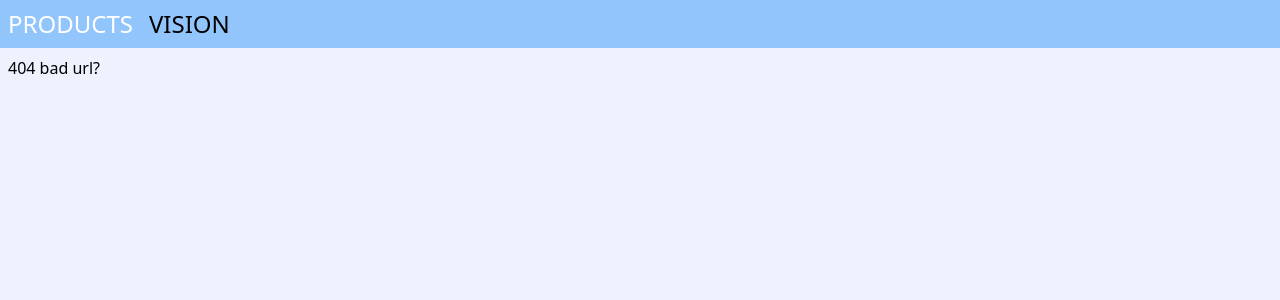
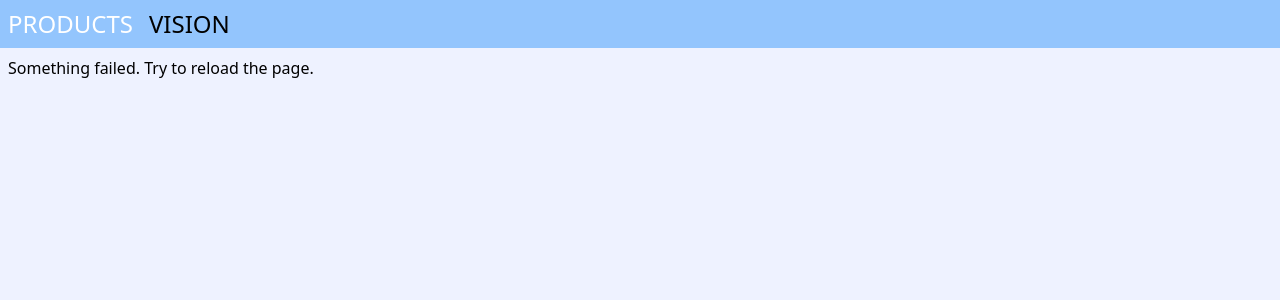
Before and after one commit to AmadejusV/ReactAWSshop, a React (Create React App) app in the folder eshop/: page /error in a window 1280 px wide. Before the commit this address had no page. Shown: the top 300 px of the page. Built offline with nearby package versions, Linux system fonts and the light colour scheme.

Commit message:
Create and Add Error page to router

```diff
--- a/eshop/src/App.jsx
+++ b/eshop/src/App.jsx
@@ -3,6 +3,7 @@ import { BrowserRouter as Router, Route, Switch } from "react-router-dom";
 import Products from "./products/Products.jsx";
 import Vision from "./vision/Vision.jsx";
 import ProductPage from "./product-page/ProductPage.jsx";
+import Error from "./error/Error.jsx";
 
 function App() {
   return (
@@ -14,6 +15,7 @@ function App() {
         <Switch>
           <Route exact path="/vision" component={Vision} />
           <Route exact path={["/", "/products"]} component={Products} />
+          <Route exact path="/error" component={Error} />
           <Route path="/products/:productId" component={ProductPage} />
           <Route path="/" render={() => <div>404 bad url?</div>} />
         </Switch>
--- /dev/null
+++ b/eshop/src/error/Error.jsx
@@ -0,0 +1,11 @@
+import React from 'react'
+
+function Error() {
+    return (
+        <div>
+            Something failed. Try to reload the page.
+        </div>
+    )
+}
+
+export default Error
```
